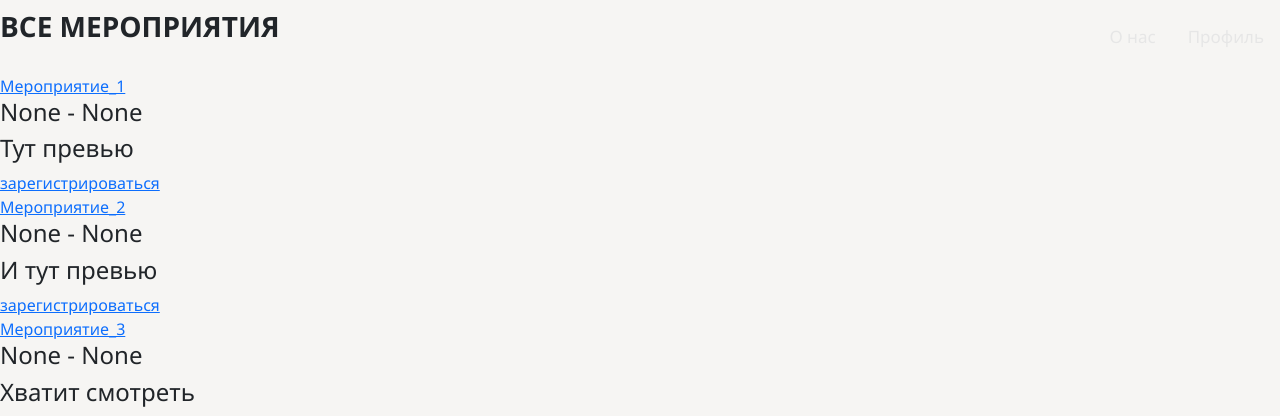
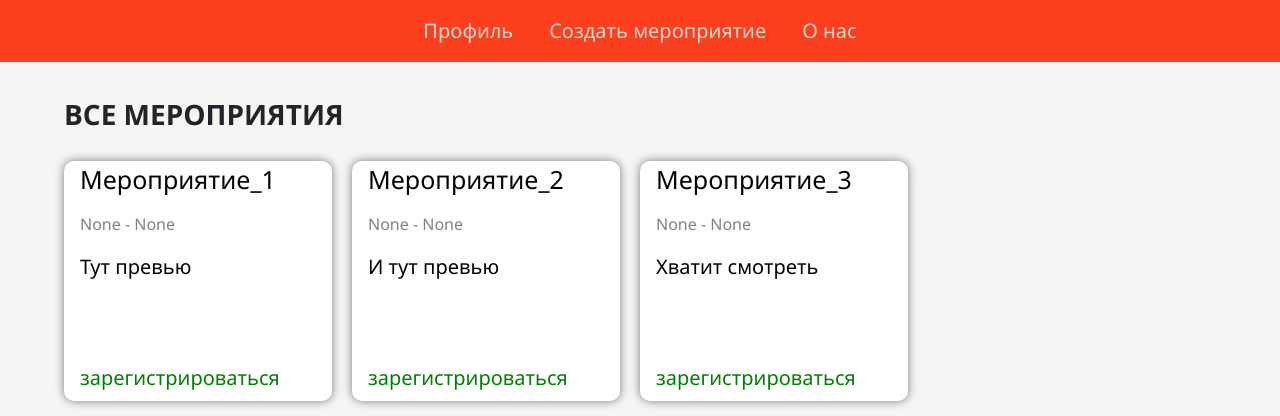
Before and after one commit to hsse-distributed-events-team/distributed-events, a Django app: page / in a window 1280 px wide. Shown: the top 416 px of the page. Run offline with Django 4.2, Linux system fonts and the light colour scheme; data comes from the database, SQL or seed files in the repository.

Commit message:
nav-bar unify and update all_events.html

```diff
--- a/distributedEvents/templates/event_handler/all_events.html
+++ b/distributedEvents/templates/event_handler/all_events.html
@@ -1,5 +1,5 @@
+<!DOCTYPE html>
 {% load static %}
-<!DOCTYPE html>
 <html lang="ru">
 <head>
     <meta charset="UTF-8">
@@ -8,10 +8,7 @@
     <title>Все мероприятия</title>
 </head>
 <body>
-  <div class = "tool_bar">
-      <a class = "active" href="/user_profile">Профиль</a>
-      <a href = "/about">О нас</a>
-  </div>
+    {% include "layouts/navigation_bar.html" %}
   <div class = "lots_of_events">
       <h1 class = "handler">ВСЕ МЕРОПРИЯТИЯ</h1>
       {% for event, stage, status in event_list %}
--- /dev/null
+++ b/distributedEvents/templates/layouts/navigation_bar.html
@@ -0,0 +1,13 @@
+<div class="my-navbar">
+<nav class="navbar navbar-expand-lg navbar-light">
+    <div class="collapse navbar-collapse" id="navbarNav">
+        <ul class="navbar-nav">
+        {% for item in navigation_buttons %}
+        <li class="nav-item">
+            <a class="nav-link" href="{{ item.href }}">{{ item.name }}</a>
+        </li>
+        {% endfor %}
+        </ul>
+    </div>
+  </nav>
+</div>
--- a/event_handler/static/css/event_handler/all_events.css
+++ b/event_handler/static/css/event_handler/all_events.css
@@ -13,28 +13,6 @@ body {
    margin-bottom: 30px;
 }
 
-<<<<<<< Updated upstream
-<<<<<<< Updated upstream
-<<<<<<< Updated upstream
-.tool_bar {
-  overflow: hidden;
-  background-color: #fc3f1d;
-}
-.tool_bar a {
-  float: right;
-  color: #e6e6e6;
-  text-align: center;
-  padding: 14px 16px;
-  text-decoration: none;
-  font-size: 17px;
-}
-.tool_bar a:hover {
-  color: white;
-=======
-=======
->>>>>>> Stashed changes
-=======
->>>>>>> Stashed changes
 /*navigation bar*/
 .navbar-nav {
     margin-left: auto!important;
@@ -46,18 +24,11 @@ body {
 .nav-link {
     margin-left: 10px!important;
     margin-right: 10px!important;
-    color: #ffffff!important;
+    color: #f6f5f3d4!important;
     font-size: 20px!important;
 }
 .nav-link:hover {
     color: #ffffff!important;
-<<<<<<< Updated upstream
-<<<<<<< Updated upstream
->>>>>>> Stashed changes
-=======
->>>>>>> Stashed changes
-=======
->>>>>>> Stashed changes
 }
 
 .lots_of_events {
--- a/event_handler/views.py
+++ b/event_handler/views.py
@@ -46,7 +46,7 @@ def create_event(request):
             record = Event()
             record.save()
 
-    return render(request, 'create_event.html', context)
+    return render(request, '/create_event.html', context)
 
 
 def cur_event(request):
@@ -55,7 +55,7 @@ def cur_event(request):
     context['name'] = event.name
     context['description'] = event.description
     context['sub_events'] = [get_stages_by_event(context["event_id"])]
-    return render(request, 'all_events/templates/cur_event.html', context)
+    return render(request, 'event_handler/event.html', context)
 
 
 def all_events(request, page_number=1):
@@ -72,7 +72,21 @@ def all_events(request, page_number=1):
     # if not event_list:
     #     return error404(request)
 
-    context = {'event_list': event_list}
+    context = {'event_list': event_list,
+               'navigation_buttons' : [
+                   {
+                       'name': "Профиль",
+                       'href': "/user_profile"
+                   },
+                   {
+                       'name': "Создать мероприятие",
+                       'href': "/create_event"
+                   },
+                   {
+                       'name': "О нас",
+                       'href': "/about"
+                   }
+               ]
+               }
 
     return render(request, 'event_handler/all_events.html', context)
-    # return render(request, 'event_handler/all_events.html', context)
```
Also changed, not shown: distributedEvents/templates/creator_handler/create_event.html (added, +10 -0 lines), distributedEvents/templates/event_handler/event_handler.html (deleted, +0 -25 lines).
